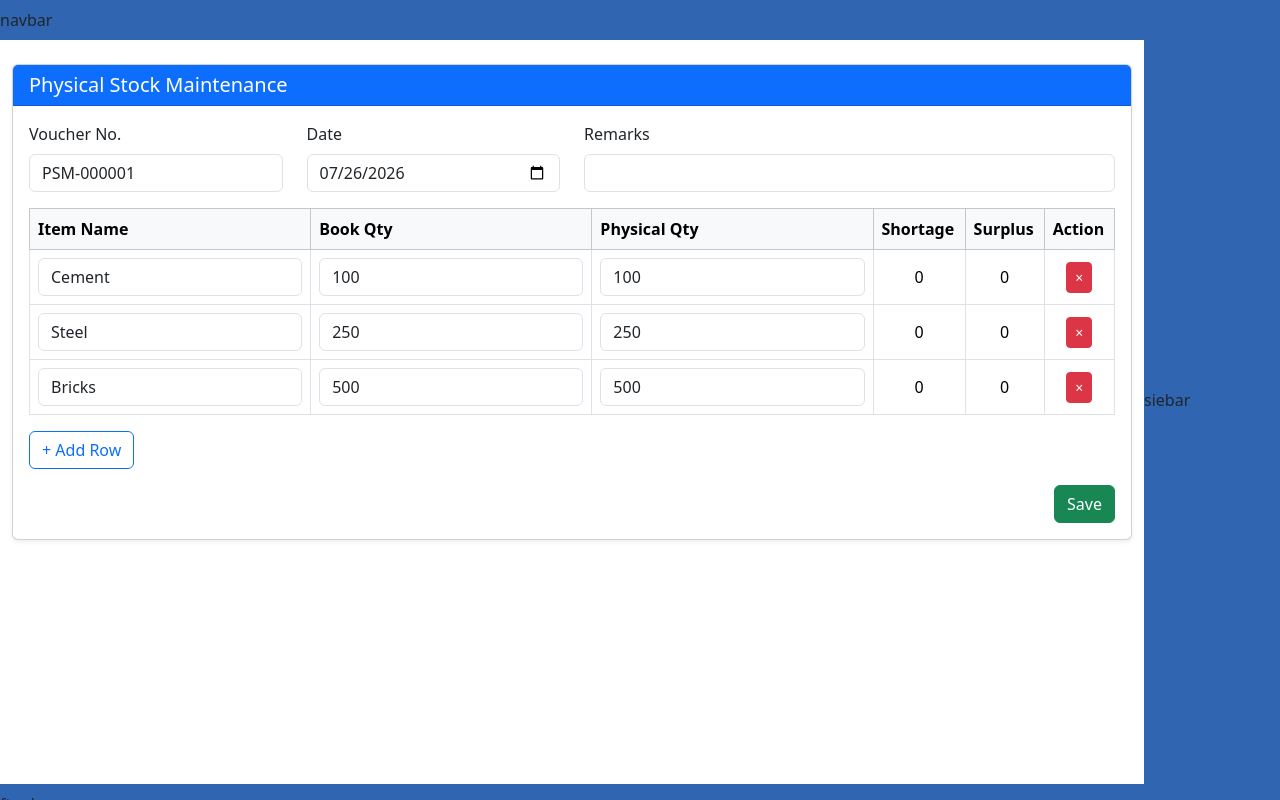
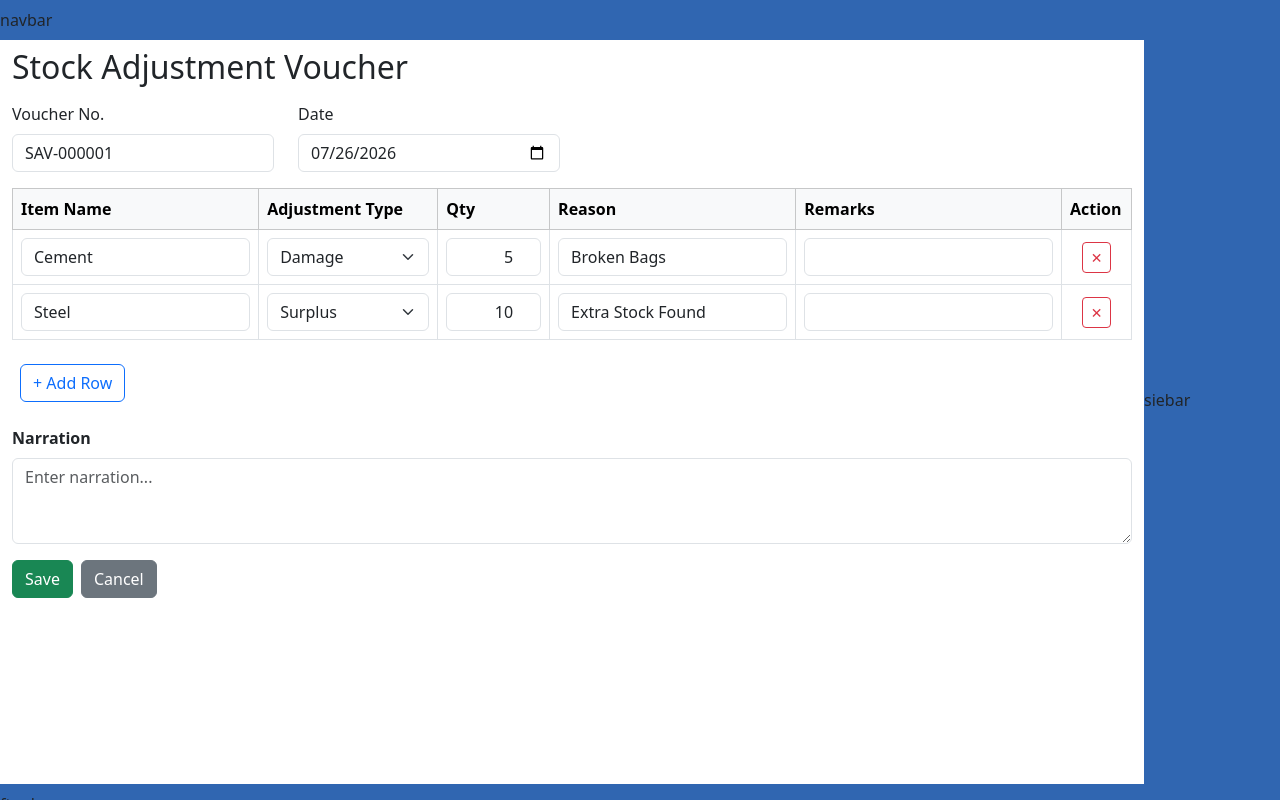
Before and after one commit to riissshu/ERP, a React (Vite) app in the folder Frontend/: page /inventory in a window 1280 px wide. Built offline with nearby package versions, Linux system fonts and the light colour scheme.

Commit message:
ui updated

```diff
--- a/Frontend/src/forms/PhysicalStockVerification.jsx
+++ b/Frontend/src/forms/PhysicalStockVerification.jsx
@@ -11,23 +11,23 @@ export default function PhysicalStockVerification() {
     {
       item: "Cement",
       bookQty: 100,
-      physicalQty: 100,
-      shortage: 0,
-      surplus: 0,
+      physicalQty: undefined,
+      shortage: undefined,
+      surplus: undefined,
     },
     {
       item: "Steel",
       bookQty: 250,
-      physicalQty: 250,
-      shortage: 0,
-      surplus: 0,
+      physicalQty: undefined,
+      shortage: undefined,
+      surplus: undefined,
     },
     {
       item: "Bricks",
       bookQty: 500,
-      physicalQty: 500,
-      shortage: 0,
-      surplus: 0,
+      physicalQty: undefined,
+      shortage: undefined,
+      surplus: undefined,
     },
   ]);
 
@@ -79,11 +79,9 @@ export default function PhysicalStockVerification() {
   };
 
   return (
-    <div className="container mt-4">
-      <div className="card shadow-sm">
-        <div className="card-header bg-primary text-white">
-          <h5 className="mb-0">Physical Stock Maintenance</h5>
-        </div>
+    <div className="container">
+
+          <h2 className="pt-2 pb-2">Physical Stock Verification</h2>
 
         <div className="card-body">
           <div className="row mb-3">
@@ -195,13 +193,13 @@ export default function PhysicalStockVerification() {
             </button>
           </div>
 
-          <div className="text-end">
+          <div className="text-end me-5">
             <button className="btn btn-success" onClick={handleSave}>
               Save
             </button>
           </div>
         </div>
-      </div>
+
     </div>
   );
 }
--- a/Frontend/src/forms/StockAdjustmentSheet.jsx
+++ b/Frontend/src/forms/StockAdjustmentSheet.jsx
@@ -42,7 +42,7 @@ export default function StockAdjustmentSheet() {
       ...rows,
       {
         item: "",
-        type: "Damage",
+        type: "Other",
         qty: "",
         reason: "",
         remarks: "",
@@ -65,11 +65,9 @@ export default function StockAdjustmentSheet() {
   };
 
   return (
-    <div className="container-fluid mt-3">
-      <div className="card shadow-sm">
-        <div className="card-header bg-primary text-white">
-          <h5 className="mb-0">Stock Adjustment Voucher</h5>
-        </div>
+    <div className="container-fluid">
+
+          <h2 className="pt-2 pb-2">Stock Adjustment Voucher</h2>
 
         <div className="card-body">
           <div className="row mb-3">
@@ -215,7 +213,7 @@ export default function StockAdjustmentSheet() {
             </div>
           </div>
         </div>
-      </div>
+
     </div>
   );
 }
--- a/Frontend/src/routes/InventoryGateway.jsx
+++ b/Frontend/src/routes/InventoryGateway.jsx
@@ -1,16 +1,16 @@
 import DisplayLayout from "../layouts/DisplayLayout.jsx"
 // import InventoryVoucher from "../layouts/InventoryVoucher.jsx"
 // import MfgJournalVocuher from "../layouts/MfgJournalVoucher.jsx"
-import PhysicalStockVoucher from "../layouts/PhysicalStockVoucher.jsx"
-// import StockAdjustmentVoucher from "../layouts/StockAdjustmentVoucher.jsx"
+// import PhysicalStockVoucher from "../layouts/PhysicalStockVoucher.jsx"
+import StockAdjustmentVoucher from "../layouts/StockAdjustmentVoucher.jsx"
 
 function InventoryGateway() {
   return (
     <DisplayLayout>
            {/* <InventoryVoucher/> */}
            {/* <MfgJournalVocuher/> */}
-           <PhysicalStockVoucher/>
-           {/* <StockAdjustmentVoucher/> */}
+           {/* <PhysicalStockVoucher/> */}
+           <StockAdjustmentVoucher/>
 
 
        </DisplayLayout>
```
